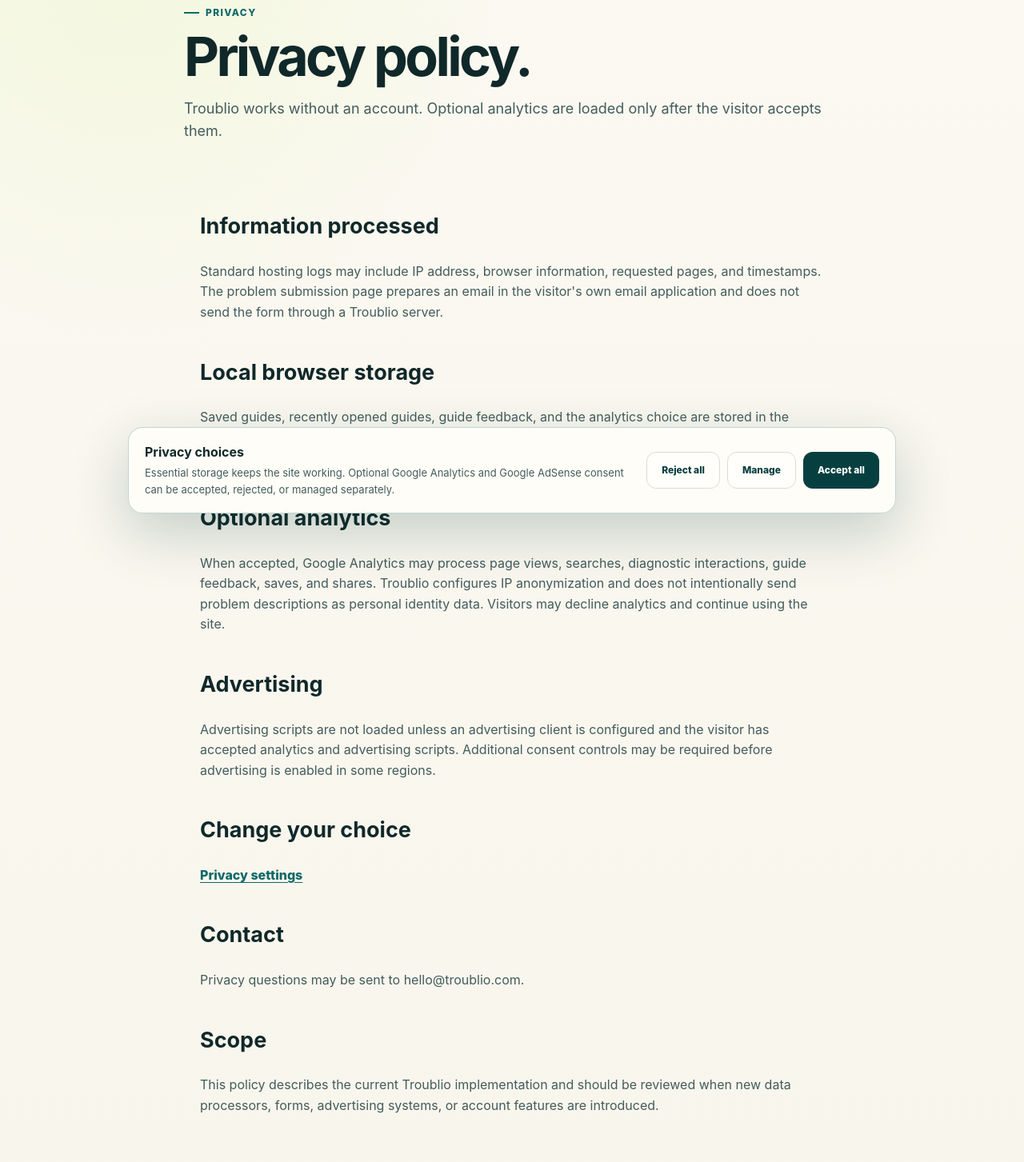
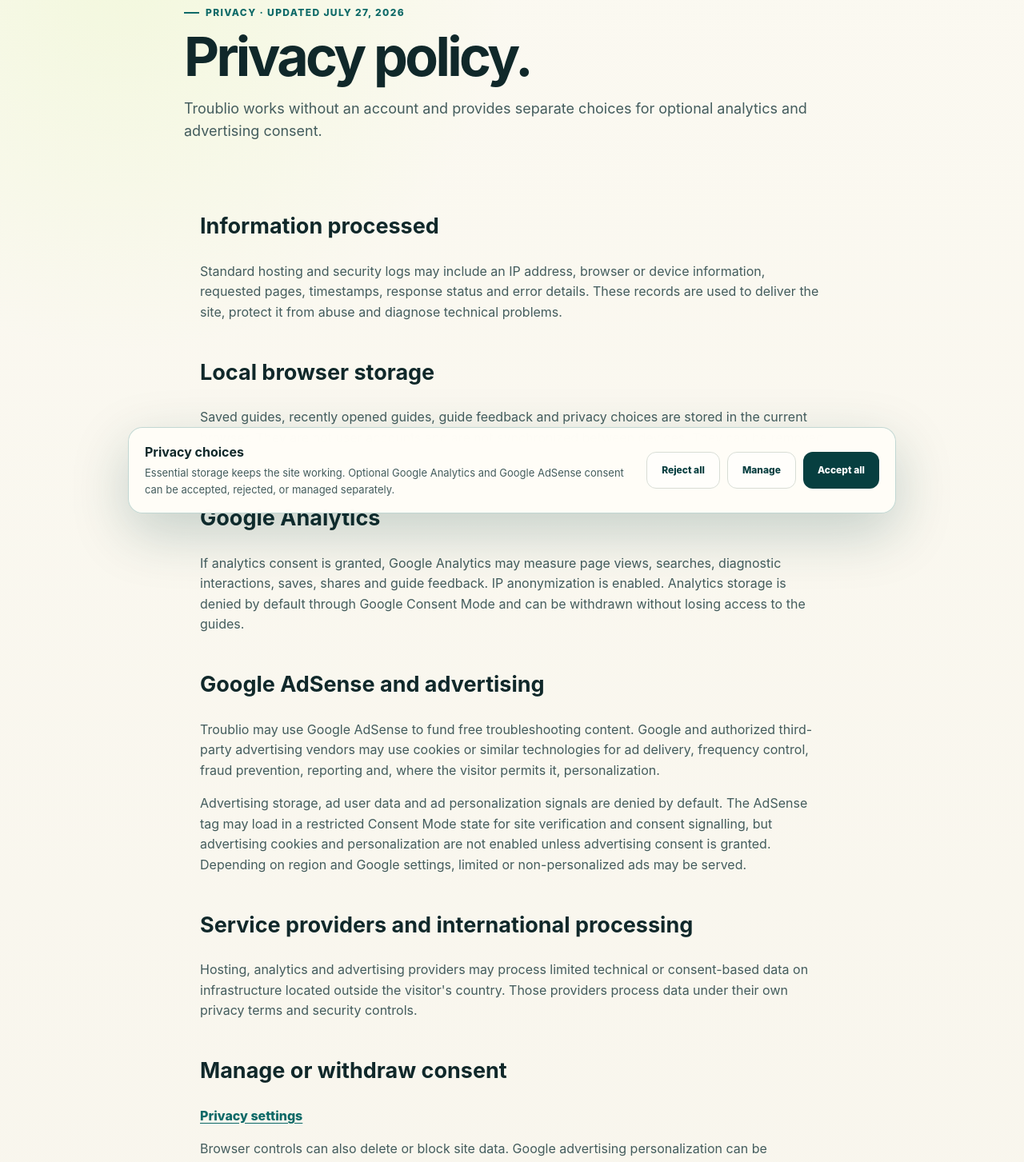
Before and after one commit to oguzdurak16-create/troubliox, a Next.js app: page /privacy in a window 1280 px wide. Shown: the part 140-1593 px from the top of the page at 80% size. Built offline with nearby package versions, Linux system fonts and the light colour scheme; no server answers.

Commit message:
Expand AdSense and privacy disclosures

```diff
--- a/src/app/privacy/page.tsx
+++ b/src/app/privacy/page.tsx
@@ -1,28 +1,44 @@
 import type { Metadata } from "next";
+import Link from "next/link";
 import { ConsentSettingsButton } from "@/components/ConsentManager";
 import { CONTACT_EMAIL } from "@/lib/site";
 
-export const metadata: Metadata = { title: "Privacy policy", description: "Troublio privacy policy and analytics choices.", alternates: { canonical: "/privacy" } };
+export const metadata: Metadata = {
+  title: "Privacy policy",
+  description: "Troublio privacy policy covering browser storage, Google Analytics, Google AdSense and visitor choices.",
+  alternates: { canonical: "/privacy" },
+};
 
 export default function PrivacyPage() {
   return (
     <>
-      <section className="page-hero"><div className="container page-hero-narrow"><span className="eyebrow">Privacy</span><h1>Privacy policy.</h1><p>Troublio works without an account. Optional analytics are loaded only after the visitor accepts them.</p></div></section>
+      <section className="page-hero"><div className="container page-hero-narrow"><span className="eyebrow">Privacy · Updated July 27, 2026</span><h1>Privacy policy.</h1><p>Troublio works without an account and provides separate choices for optional analytics and advertising consent.</p></div></section>
       <article className="container prose-page">
         <h2>Information processed</h2>
-        <p>Standard hosting logs may include IP address, browser information, requested pages, and timestamps. The problem submission page prepares an email in the visitor&apos;s own email application and does not send the form through a Troublio server.</p>
+        <p>Standard hosting and security logs may include an IP address, browser or device information, requested pages, timestamps, response status and error details. These records are used to deliver the site, protect it from abuse and diagnose technical problems.</p>
+
         <h2>Local browser storage</h2>
-        <p>Saved guides, recently opened guides, guide feedback, and the analytics choice are stored in the current browser using local storage. These items can be removed by clearing site data. Saved and recent guide lists are not accounts and are not synchronized between devices.</p>
-        <h2>Optional analytics</h2>
-        <p>When accepted, Google Analytics may process page views, searches, diagnostic interactions, guide feedback, saves, and shares. Troublio configures IP anonymization and does not intentionally send problem descriptions as personal identity data. Visitors may decline analytics and continue using the site.</p>
-        <h2>Advertising</h2>
-        <p>Advertising scripts are not loaded unless an advertising client is configured and the visitor has accepted analytics and advertising scripts. Additional consent controls may be required before advertising is enabled in some regions.</p>
-        <h2>Change your choice</h2>
+        <p>Saved guides, recently opened guides, guide feedback and privacy choices are stored in the current browser. They are not user accounts and are not synchronized between devices. They can be removed by clearing Troublio site data.</p>
+
+        <h2>Google Analytics</h2>
+        <p>If analytics consent is granted, Google Analytics may measure page views, searches, diagnostic interactions, saves, shares and guide feedback. IP anonymization is enabled. Analytics storage is denied by default through Google Consent Mode and can be withdrawn without losing access to the guides.</p>
+
+        <h2>Google AdSense and advertising</h2>
+        <p>Troublio may use Google AdSense to fund free troubleshooting content. Google and authorized third-party advertising vendors may use cookies or similar technologies for ad delivery, frequency control, fraud prevention, reporting and, where the visitor permits it, personalization.</p>
+        <p>Advertising storage, ad user data and ad personalization signals are denied by default. The AdSense tag may load in a restricted Consent Mode state for site verification and consent signalling, but advertising cookies and personalization are not enabled unless advertising consent is granted. Depending on region and Google settings, limited or non-personalized ads may be served.</p>
+
+        <h2>Service providers and international processing</h2>
+        <p>Hosting, analytics and advertising providers may process limited technical or consent-based data on infrastructure located outside the visitor&apos;s country. Those providers process data under their own privacy terms and security controls.</p>
+
+        <h2>Manage or withdraw consent</h2>
         <p><ConsentSettingsButton /></p>
-        <h2>Contact</h2>
-        <p>Privacy questions may be sent to {CONTACT_EMAIL}.</p>
-        <h2>Scope</h2>
-        <p>This policy describes the current Troublio implementation and should be reviewed when new data processors, forms, advertising systems, or account features are introduced.</p>
+        <p>Browser controls can also delete or block site data. Google advertising personalization can be managed through Google&apos;s advertising settings. More detail is available in the <Link href="/cookies">cookie policy</Link>.</p>
+
+        <h2>Problem submissions and contact</h2>
+        <p>The problem submission page prepares an email in the visitor&apos;s own email application and does not transmit the form through a Troublio server. Privacy, correction or deletion questions may be sent to {CONTACT_EMAIL}.</p>
+
+        <h2>Children</h2>
+        <p>Troublio is a general-audience troubleshooting publication and does not intentionally collect personal information from children. A parent or guardian may contact us if they believe a child&apos;s information has been processed.</p>
       </article>
     </>
   );
```
